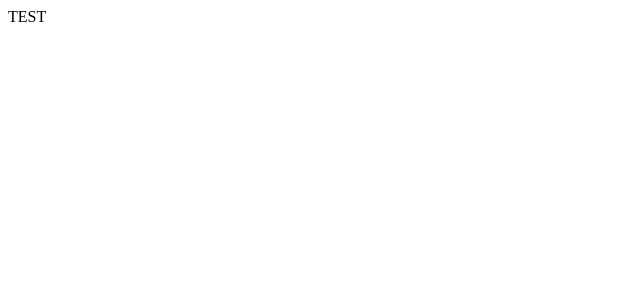
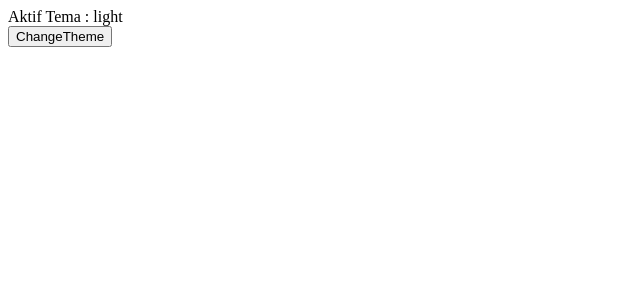
Before and after one commit to ebubekirdgn/React, a React (Create React App) app in the folder context-api/: page / in a window 1280 px wide. Shown: the top 300 px of the page, without its empty margins (0-640 px from the left). Built offline with nearby package versions, Linux system fonts and the light colour scheme.

Commit message:
edit App js

```diff
--- a/context-api/src/App.js
+++ b/context-api/src/App.js
@@ -1,5 +1,14 @@
+import ChangeTheme from "./components/ChangeTheme";
+import ThemeContext from "./contexts/ThemeContext";
+
 function App() {
-  return <div className="App">TEST</div>;
+  return (
+   <div>
+      <ThemeContext.Provider value={"light"}>
+          <ChangeTheme/>
+      </ThemeContext.Provider>
+   </div>
+   );
 }
 
 export default App;
--- /dev/null
+++ b/context-api/src/components/ChangeTheme.js
@@ -0,0 +1,16 @@
+import React,{useContext} from 'react'
+import ThemeContext from '../contexts/ThemeContext'
+
+function ChangeTheme() {
+    const data = useContext(ThemeContext);
+    console.log(data)
+  return (
+    <div>
+        <div>Aktif Tema : {data}</div>
+       <button> ChangeTheme</button>
+
+    </div>
+  )
+}
+
+export default ChangeTheme
```
